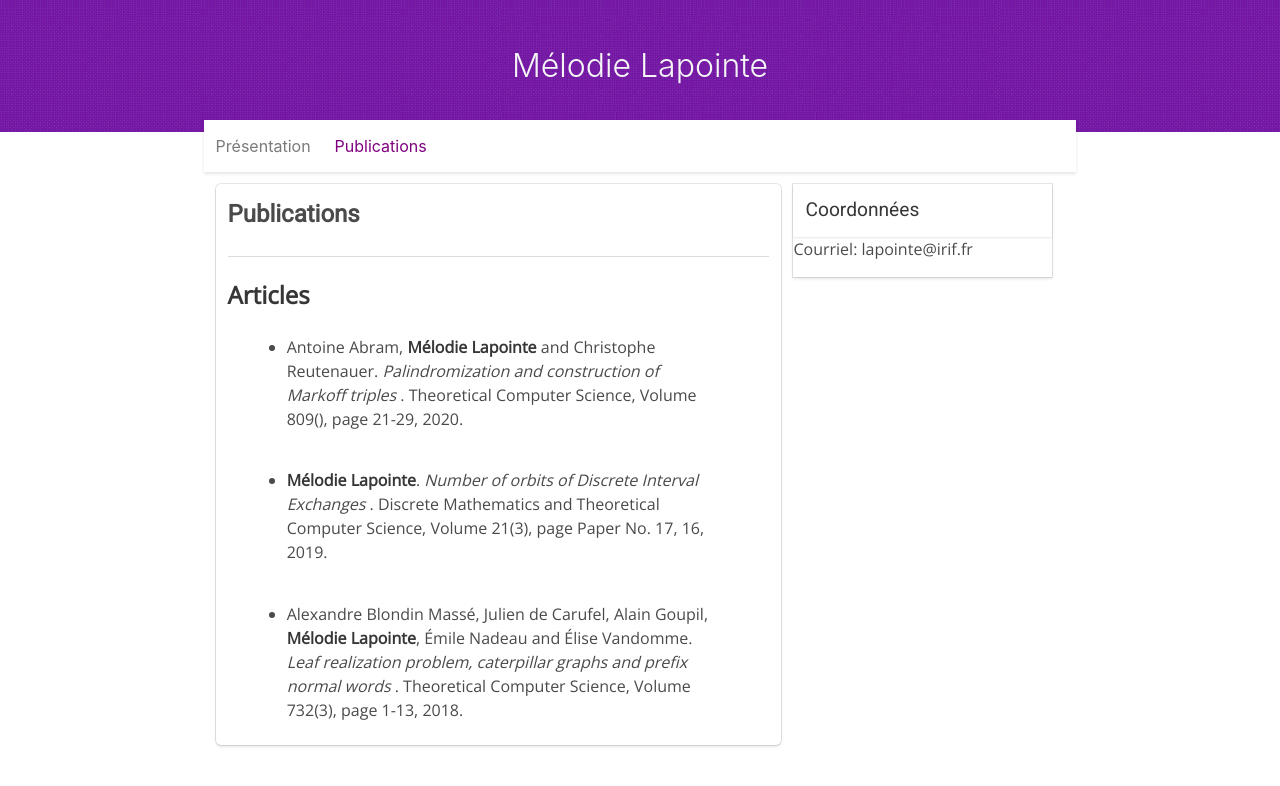
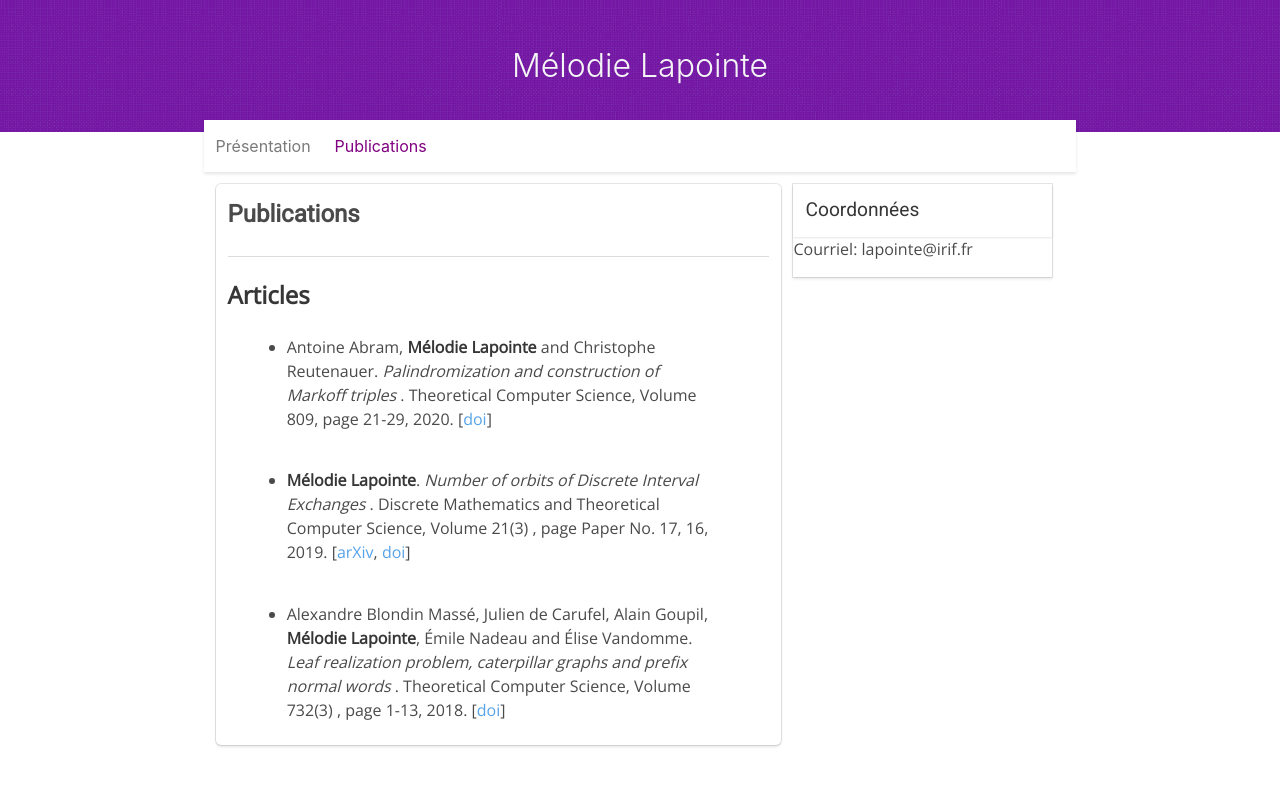
Before and after one commit to lapointemelodie/lapointemelodie.github.io, a Jekyll site: the page built from publications.html, in a window 1280 px wide. Shown: the top 786 px of the page. Built offline with Jekyll 4.4.1, drawn with Linux system fonts in a browser that asks for light colours.

Commit message:
Ajouter les liens pour les articles et ajouter la vérifications pour le entité vide

```diff
--- a/_data/articles.yml
+++ b/_data/articles.yml
@@ -5,6 +5,7 @@
   volume: 809
   numero:
   page: 21-29
+  doi: https://doi.org/10.1016/j.tcs.2019.10.048
 - auteur: <strong>Mélodie Lapointe</strong>
   titre: Number of orbits of Discrete Interval Exchanges
   journal: Discrete Mathematics and Theoretical Computer Science
@@ -12,6 +13,8 @@
   volume: 21
   numero: 3
   page: Paper No. 17, 16
+  doi:  https://doi.org/10.23638/DMTCS-21-3-17
+  arXiv: oai:arXiv.org:1810.13000
 - auteur: Alexandre Blondin Massé,  Julien de Carufel, Alain Goupil, <strong>Mélodie Lapointe</strong>, Émile Nadeau and Élise Vandomme
   titre: Leaf realization problem, caterpillar graphs and prefix normal words
   journal: Theoretical Computer Science
@@ -19,3 +22,4 @@
   volume: 732
   numero: 3
   page: 1-13
+  doi: https://doi.org/10.1016/j.tcs.2018.04.019
--- a/_includes/articles.html
+++ b/_includes/articles.html
@@ -2,7 +2,7 @@
 {% for item in site.data.articles %}
 <ul>
     <li>
-        {{item.auteur}}. <em> {{item.titre}} </em>. {{item.journal}}, Volume {{item.volume}}({{item.numero}}), page {{item.page}}, {{item.annee}}.
+        {{item.auteur}}. <em> {{item.titre}} </em>. {{item.journal}}, Volume {{item.volume}}{% if item.numero %}({{item.numero}}) {% endif %}, page {{item.page}}, {{item.annee}}. [{% if item.arXiv %}<a href="{{item.arXiv}}">arXiv</a>, {% endif %}<a href="{{item.doi}}">doi</a>]
     </li>
 </ul>
 {% endfor %}
```
